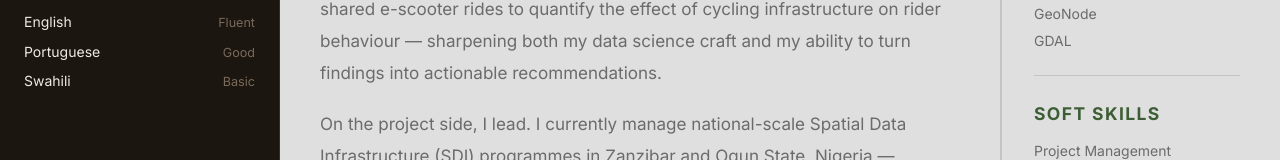
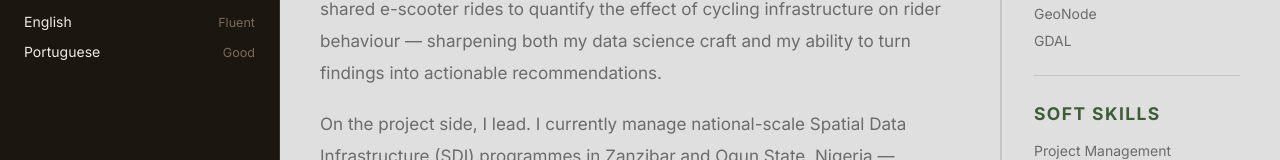
Before and after one commit to ofer-geo/personal_portfolio, an Astro site: page / in a window 1280 px wide. Shown: the part 487-647 px from the top of the page. Built offline with nearby package versions, Linux system fonts and the light colour scheme; Astro itself is replaced by a stand-in of ours.

Commit message:
Revert Swahili sidebar entry (test)

```diff
--- a/src/components/Sidebar.astro
+++ b/src/components/Sidebar.astro
@@ -61,7 +61,6 @@ const contacts = [
       <div class="sb-lang"><span class="sb-lang-name">Hebrew</span><span class="sb-lang-level">Native</span></div>
       <div class="sb-lang"><span class="sb-lang-name">English</span><span class="sb-lang-level">Fluent</span></div>
       <div class="sb-lang"><span class="sb-lang-name">Portuguese</span><span class="sb-lang-level">Good</span></div>
-      <div class="sb-lang"><span class="sb-lang-name">Swahili</span><span class="sb-lang-level">Basic</span></div>
     </div>
   </div>
 
```
